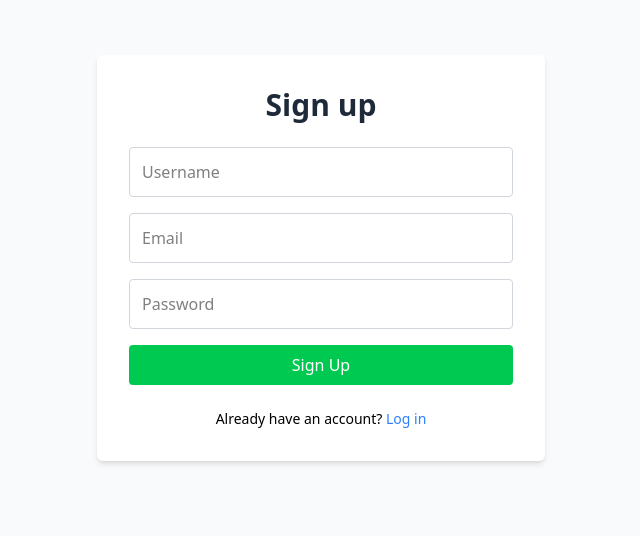
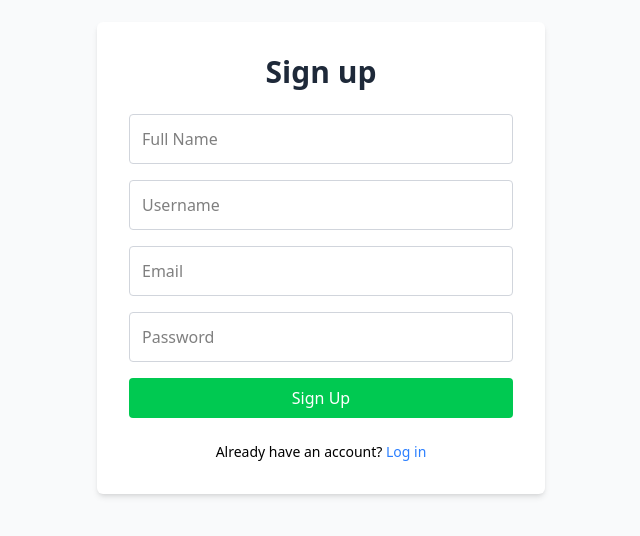
Before and after one commit to hamza9021/Socio, a React (Vite) app in the folder FRONTEND/: page /signup in a window 1280 px wide. Shown: the part 142-678 px from the top of the page, without its empty margins (319-959 px from the left). Built offline with nearby package versions, Linux system fonts and the light colour scheme.

Commit message:
added fullname input

```diff
--- a/FRONTEND/src/Components/Auth/SignUp.jsx
+++ b/FRONTEND/src/Components/Auth/SignUp.jsx
@@ -8,6 +8,11 @@
       <div className="w-full max-w-md p-8 bg-white shadow-md rounded-md">
         <h2 className="text-3xl font-bold text-center mb-6 text-gray-800">Sign up</h2>
         <form>
+          <input
+            type="text"
+            placeholder="Full Name"
+            className="w-full p-3 mb-4 border border-gray-300 rounded focus:outline-none focus:ring-2 focus:ring-blue-400"
+          />
           <input
             type="text"
             placeholder="Username"
--- /dev/null
+++ b/package.json
@@ -0,0 +1,5 @@
+{
+  "dependencies": {
+    "axios": "^1.11.0"
+  }
+}
```
Also changed, not shown: 1 other file (tests, documents, lock files or other folders).
